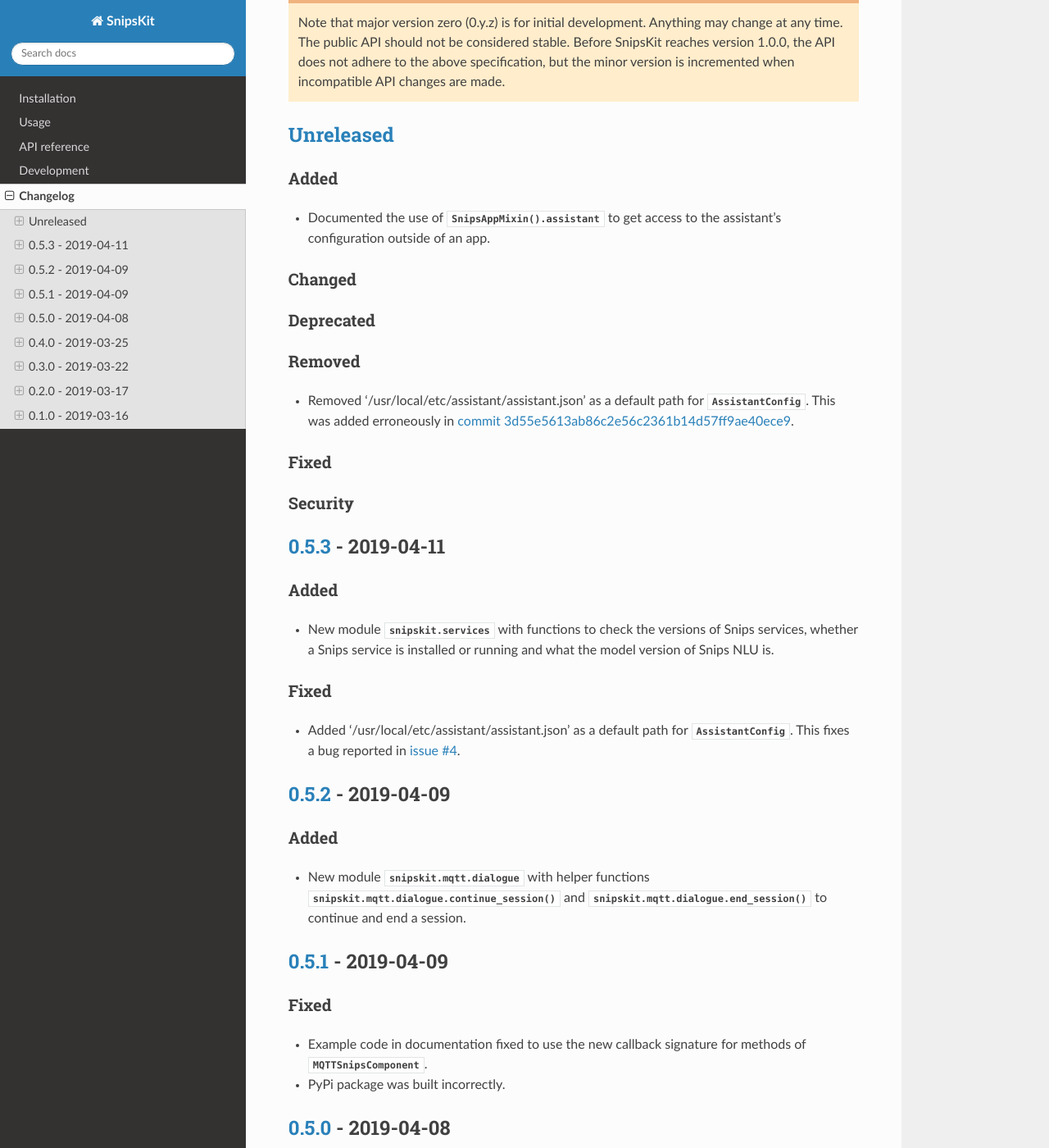
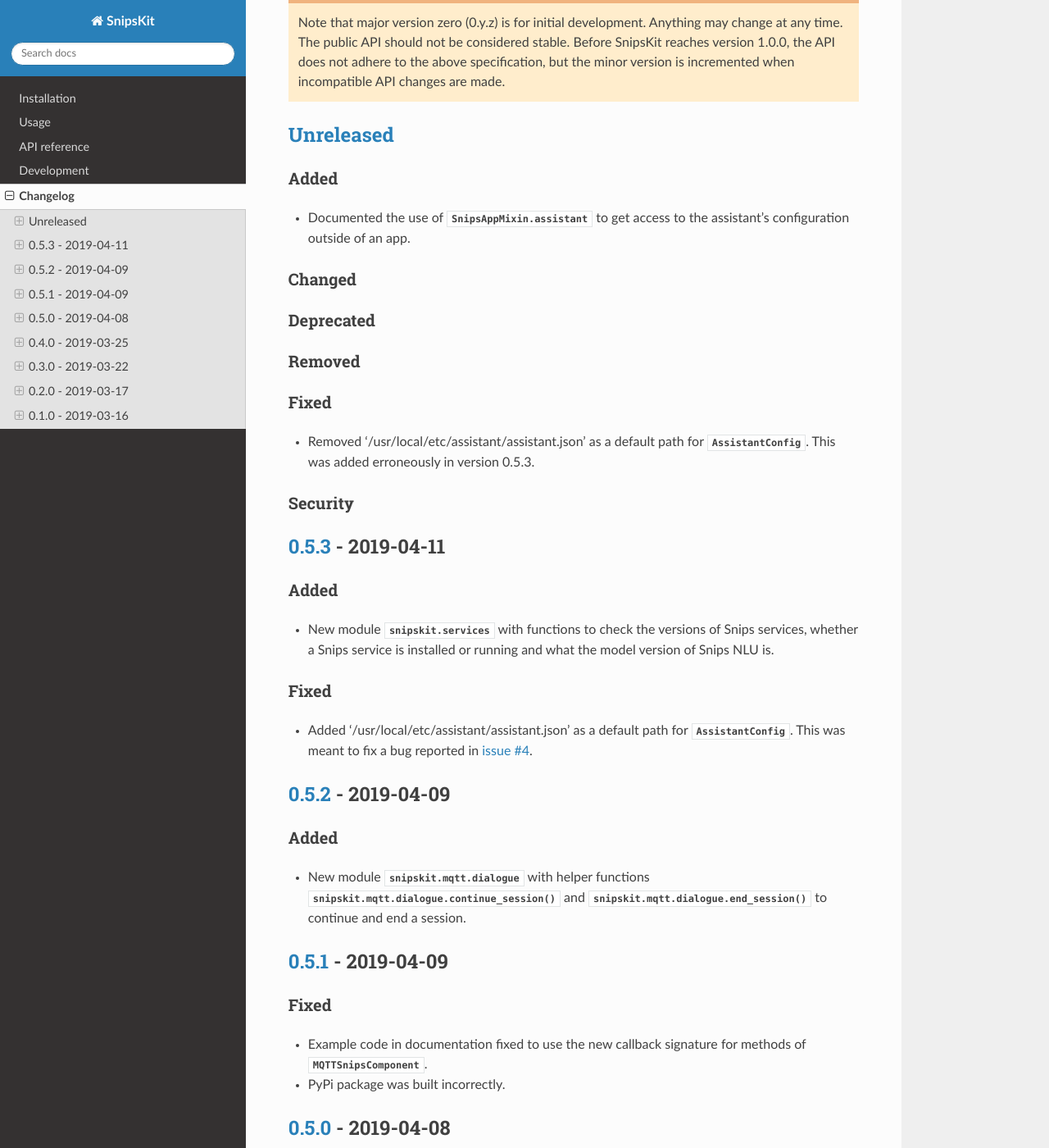
Before and after one commit to koenvervloesem/snipskit, a Sphinx documentation site: the page built from docs/source/CHANGELOG.rst, in a window 1280 px wide and 1400 px high, scrolled down 449 px. Shown: the whole window at 82% size. Built offline with Sphinx 7.4.7 and the Read the Docs theme 2.0.0, drawn with Linux system fonts in a browser that asks for light colours.

Commit message:
Changelog: Clarify removal of /usr/local/etc/...

```diff
--- a/docs/source/CHANGELOG.rst
+++ b/docs/source/CHANGELOG.rst
@@ -25,7 +25,7 @@
 Added
 =====
 
-- Documented the use of :attr:`.SnipsAppMixin().assistant` to get access to the assistant's configuration outside of an app.
+- Documented the use of :attr:`.SnipsAppMixin.assistant` to get access to the assistant's configuration outside of an app.
 
 Changed
 =======
@@ -36,12 +36,10 @@
 Removed
 =======
 
-- Removed '/usr/local/etc/assistant/assistant.json' as a default path for :class:`.AssistantConfig`. This was added erroneously in `commit 3d55e5613ab86c2e56c2361b14d57ff9ae40ece9`_.
-
-.. _`commit 3d55e5613ab86c2e56c2361b14d57ff9ae40ece9`: https://github.com/koenvervloesem/snipskit/commit/3d55e5613ab86c2e56c2361b14d57ff9ae40ece9
-
 Fixed
 =====
+
+- Removed '/usr/local/etc/assistant/assistant.json' as a default path for :class:`.AssistantConfig`. This was added erroneously in version 0.5.3.
 
 Security
 ========
@@ -62,7 +60,7 @@
 Fixed
 =====
 
-- Added '/usr/local/etc/assistant/assistant.json' as a default path for :class:`.AssistantConfig`. This fixes a bug reported in `issue #4`_.
+- Added '/usr/local/etc/assistant/assistant.json' as a default path for :class:`.AssistantConfig`. This was meant to fix a bug reported in `issue #4`_.
 
 .. _`issue #4`: https://github.com/koenvervloesem/snipskit/issues/4
 
```
